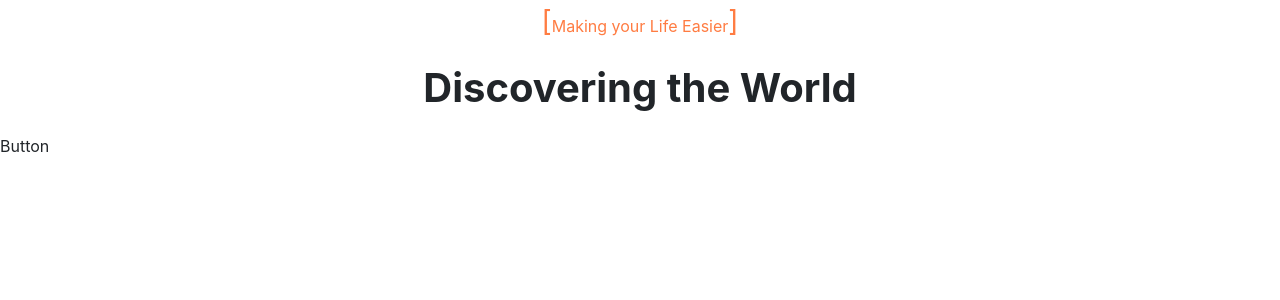
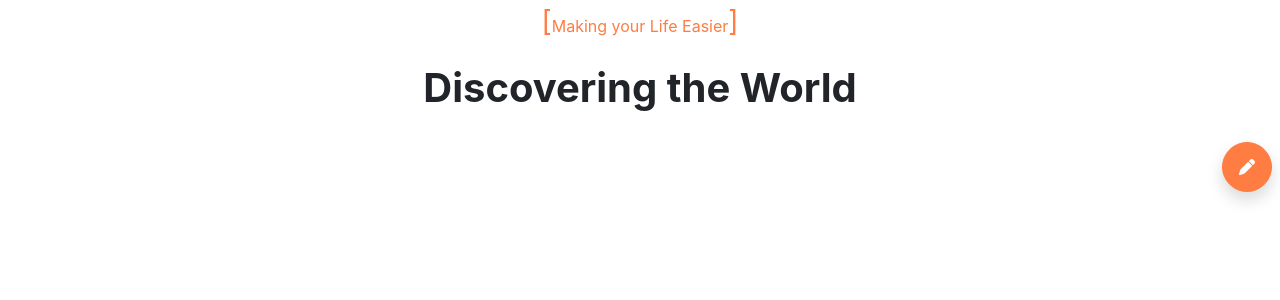
Before and after one commit to AangelF/accenture-react-challenge, a React (Create React App) app: page / in a window 1280 px wide. Shown: the top 300 px of the page. Built offline with nearby package versions, Linux system fonts and the light colour scheme.

Commit message:
Create the edit EditButton
I create the edit button with the icon pencil

```diff
--- a/package.json
+++ b/package.json
@@ -6,6 +6,7 @@
     "@testing-library/jest-dom": "^5.16.5",
     "@testing-library/react": "^13.4.0",
     "@testing-library/user-event": "^13.5.0",
+    "babel-plugin-macros": "^3.1.0",
     "bootstrap": "^5.3.0-alpha1",
     "react": "^18.2.0",
     "react-bootstrap": "^2.7.1",
--- a/public/index.html
+++ b/public/index.html
@@ -24,6 +24,7 @@
       work correctly both with client-side routing and a non-root public URL.
       Learn how to configure a non-root public URL by running `npm run build`.
     -->
+    <script src="https://kit.fontawesome.com/5c11506f85.js" crossorigin="anonymous"></script>
     <title>React App</title>
   </head>
   <body>
--- a/src/components/EditButton/EditButton.jsx
+++ b/src/components/EditButton/EditButton.jsx
@@ -1,12 +1,16 @@
-import React from 'react'
-import './styles.css';
+import React from 'react';
+import Button from 'react-bootstrap/Button';
+import '../styles.css';
 
 const EditButton = () => {
   return (
     <>
-      <p>Button</p>
+      <div className="d-flex justify-content-end m-2">
+        <Button className="white-color edit-button shadow">
+          <i className="fa-solid fa-pen"></i>
+        </Button>{' '}
+      </div>
     </>
-
   )
 }
 
--- a/src/components/LogoAndTittle/LogoAndTittle.jsx
+++ b/src/components/LogoAndTittle/LogoAndTittle.jsx
@@ -1,16 +1,16 @@
 import React from 'react'
-import './styles.css';
+import '../styles.css';
 
 const LogoAndTittle = () => {
   return (
     <>
-      <div class="d-flex flex-column align-items-center">
-        <div class="orange-color d-flex">
-          <p class="fs-3">[</p>
-          <p class="d-flex align-items-end pb-1">Making your Life Easier</p>
-          <p class="fs-3">]</p>
+      <div className="d-flex flex-column align-items-center">
+        <div className="orange-color d-flex">
+          <p className="fs-3">[</p>
+          <p className="d-flex align-items-end pb-1">Making your Life Easier</p>
+          <p className="fs-3">]</p>
         </div>
-        <p class="fs-1 fw-bold text-center">Discovering the World</p>
+        <p className="fs-1 fw-bold text-center">Discovering the World</p>
       </div>
     </>
   )
--- a/src/components/LogoAndTittle/styles.css
+++ /dev/null
@@ -1,3 +0,0 @@
-.orange-color{
-  color: #FF7C42;
-}
--- /dev/null
+++ b/src/components/styles.css
@@ -0,0 +1,24 @@
+:root {
+  --orange: #FF7C42;
+}
+
+.orange-color{
+  color: var(--orange);
+}
+
+.white-color{
+  color: #fff
+}
+
+.edit-button{
+  background-color: var(--orange);
+  border-color: var(--orange);
+  border-radius: 50px;
+  height: 50px;
+  width: 50px;
+
+}
+
+.shadow{
+  box-shadow: 20px 5px 5px #000;
+}
```
Also changed, not shown: src/components/EditButton/styles.css (deleted), 1 other file (tests, documents, lock files or other folders).
